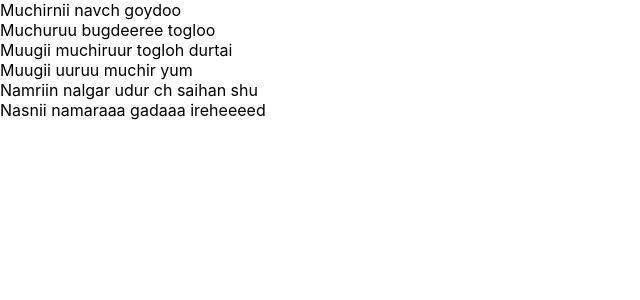
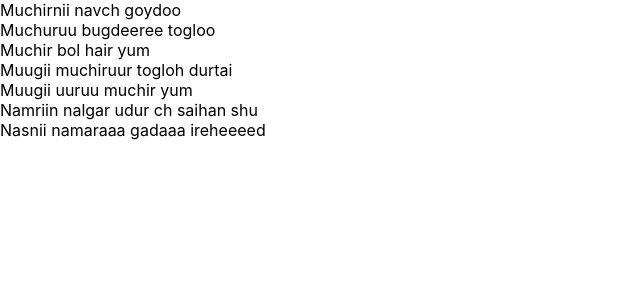
Before and after one commit to badishd-icodice-edu/git-demo, a React (Create React App) app: page / in a window 1280 px wide. Shown: the top 300 px of the page, without its empty margins (0-640 px from the left). Built offline with nearby package versions, Linux system fonts and the light colour scheme.

Commit message:
hairiin muchir

```diff
--- a/src/App.js
+++ b/src/App.js
@@ -4,7 +4,7 @@ function App() {
   return (<>
   <div>Muchirnii navch goydoo</div>
   <div>Muchuruu bugdeeree togloo</div>
-
+  <div>Muchir bol hair yum</div>
   <div>Muugii muchiruur togloh durtai</div>
 
   <div>Muugii uuruu muchir yum</div>
```
